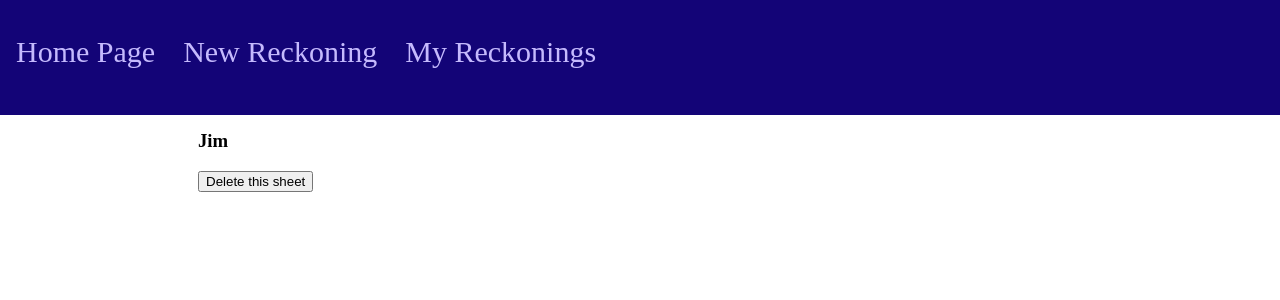
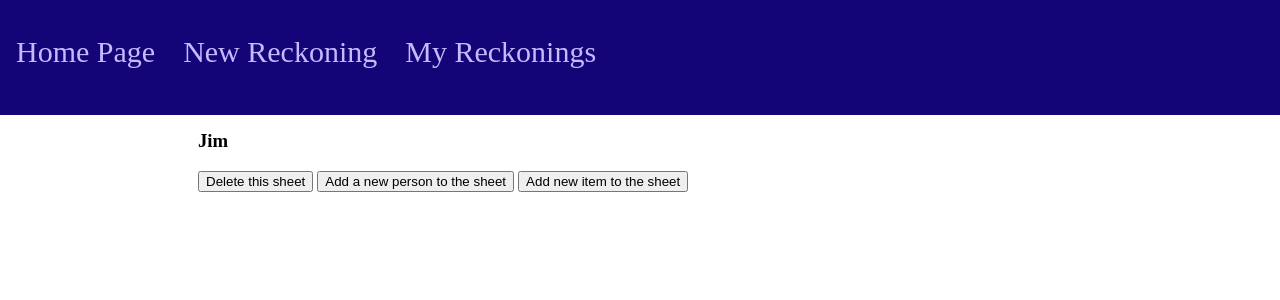
Before and after one commit to pablogoat/fcon, a Django app: a page that uses fcon/main/templates/main/reckon.html in a window 1280 px wide. Shown: the top 300 px of the page. Run offline with Django 4.2, Linux system fonts and the light colour scheme; data comes from the database, SQL or seed files in the repository; both versions use the stored data as it was after the commit.

Commit message:
adding buttons added

```diff
--- a/fcon/main/templates/main/reckon.html
+++ b/fcon/main/templates/main/reckon.html
@@ -6,6 +6,8 @@
         <form method="post", action="/reckon/{{view.name}}">
             {% csrf_token %}
             <button type="submit", name="delete", value="{{view.name}}">Delete this sheet</button>
+            <button type="submit", name="addperson", value="{{view.name}}">Add a new person to the sheet</button>
+            <button type="submit", name="additem", value="{{view.name}}">Add new item to the sheet</button>
         </form>
 
     </div>
--- a/fcon/main/views.py
+++ b/fcon/main/views.py
@@ -41,6 +41,12 @@ def reckon(response, name):
             view = Sheet.objects.get(name=response.POST.get("delete"))
             view.delete()
             return HttpResponseRedirect('/sheets/', {})
+        elif response.POST.get("addperson"):
+            view = Sheet.objects.get(name=response.POST.get("addperson"))
+            return HttpResponseRedirect('/sheets/', {})
+        elif response.POST.get("additem"):
+            view = Sheet.objects.get(name=response.POST.get("additem"))
+            return HttpResponseRedirect('/sheets/', {})
         else:
             return HttpResponseRedirect('/', {})
 
```
Also changed, not shown: fcon/db.sqlite3.
